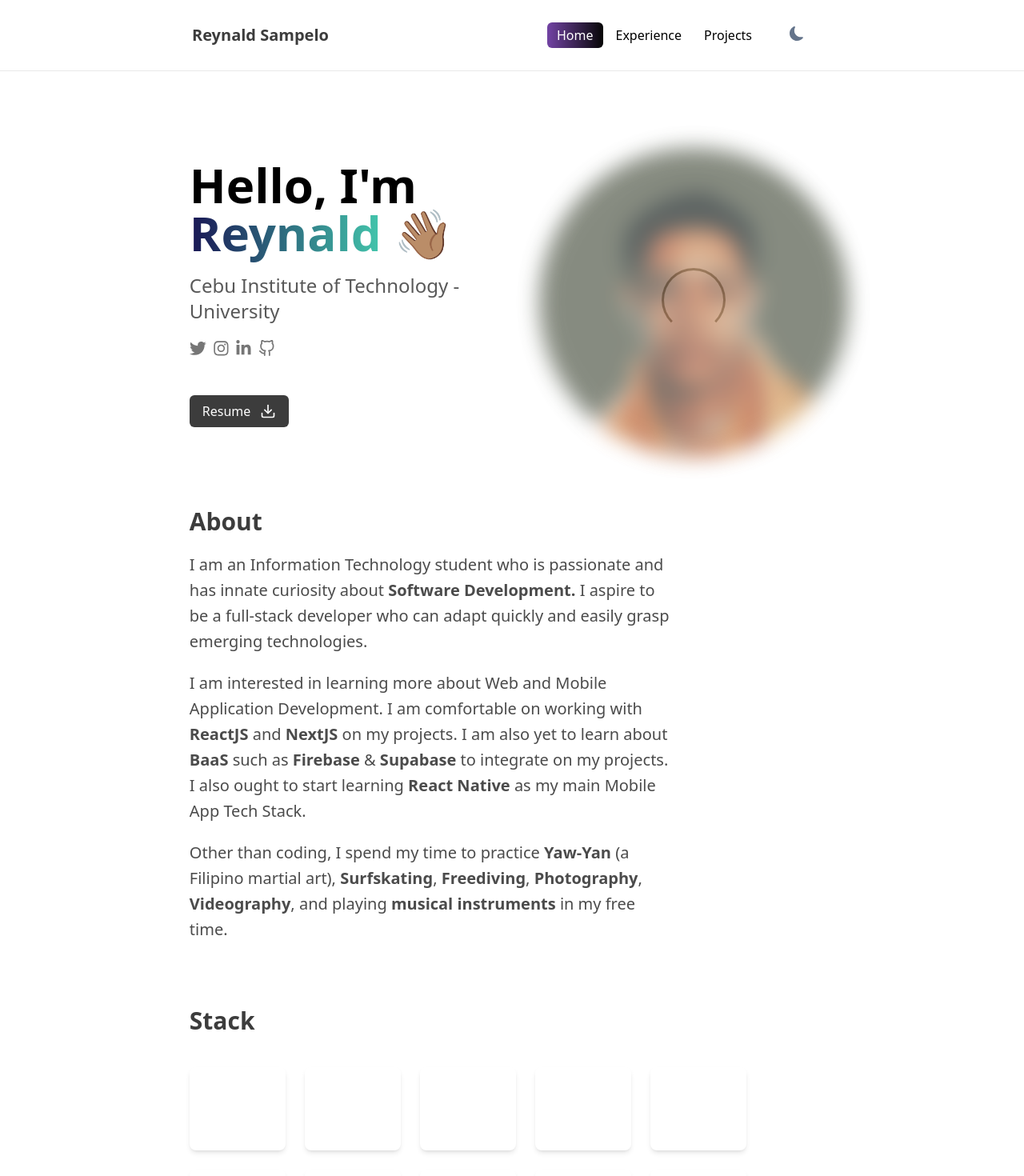
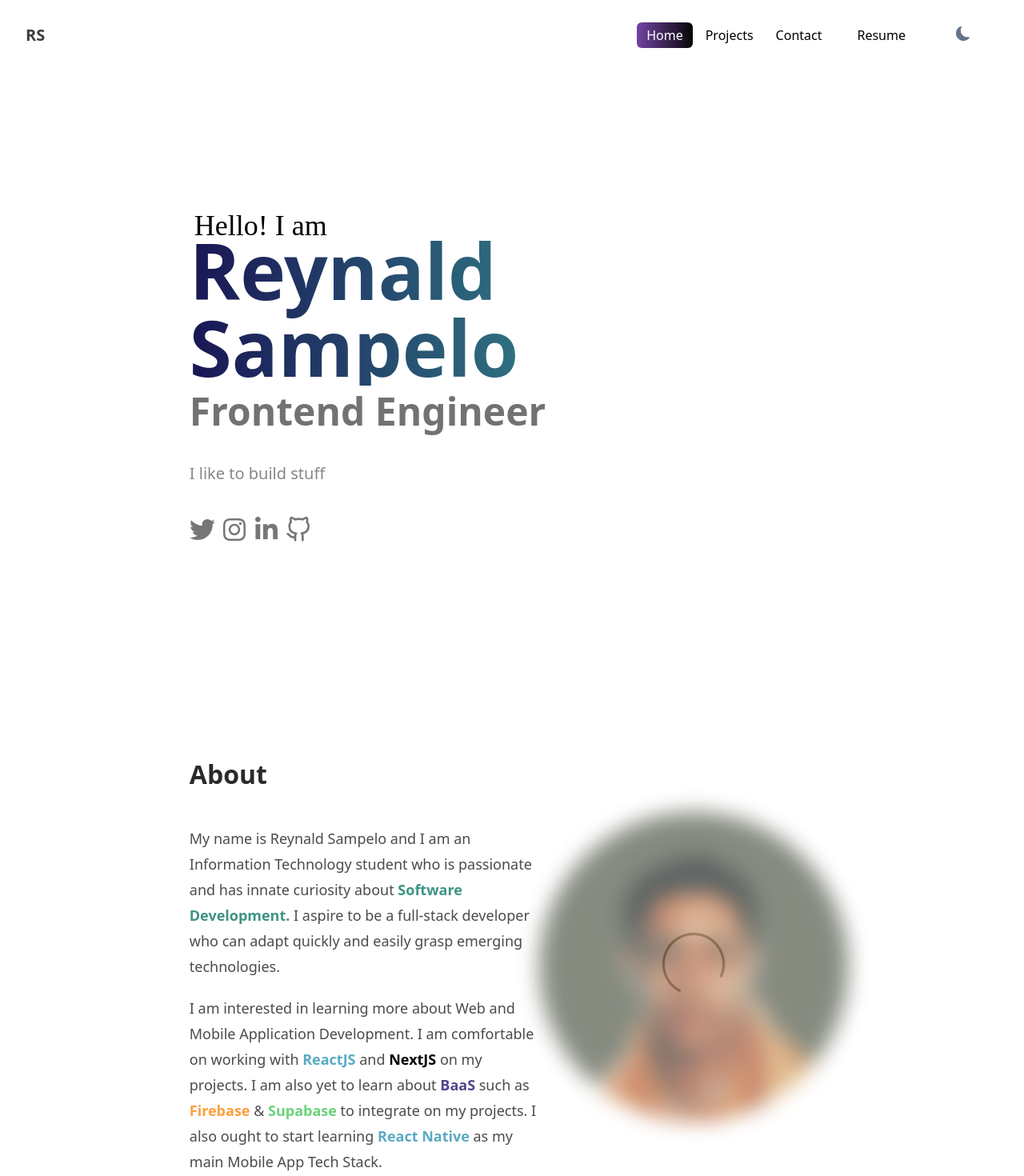
Before and after one commit to sempitrnal/portfolio, a Next.js app: page / in a window 1280 px wide. Shown: the top 1470 px of the page at 80% size. Built offline with nearby package versions, Linux system fonts and the light colour scheme.

Commit message:
updated layout

```diff
--- a/components/Nav.js
+++ b/components/Nav.js
@@ -9,9 +9,9 @@ import { MdClose } from "react-icons/md";
 export default function Nav() {
 	const nav = [
 		{ label: "Home", path: "/" },
-		{ label: "Experience", path: "/experience" },
+		// { label: "Experience", path: "/experience" },
 		{ label: "Projects", path: "/projects" },
-		// { label: "Contact", path: "/contact" },
+		{ label: "Contact", path: "/contact" },
 	];
 	const scaleUp = {
 		initial: {
@@ -26,6 +26,9 @@ export default function Nav() {
 	const router = useRouter();
 	const [navOpen, setNavOpen] = useState(false);
 	const [innerWidth, setInnerWidth] = useState();
+	const [scrollY, setScrollY] = useState();
+	const [hideNav, setHide] = useState();
+	// eslint-disable-next-line react-hooks/exhaustive-deps
 	useEffect(() => {
 		const hello = () => {
 			setInnerWidth(window.innerWidth);
@@ -34,19 +37,41 @@ export default function Nav() {
 		if (window.innerWidth > 767) {
 			setNavOpen(false);
 		}
+		const asd = () => {
+			if (window.scrollY > 1) {
+				document.querySelector("nav").classList.add("shadow-lg");
+				document.querySelector("nav").classList.remove("py-7");
+				document.querySelector("nav").classList.add("py-5");
+				if (window.scrollY > scrollY && innerWidth > 767) {
+					setHide(true);
+				} else {
+					setHide(false);
+				}
+			} else {
+				document.querySelector("nav").classList.remove("shadow-lg");
+				document.querySelector("nav").classList.add("py-7");
+				document.querySelector("nav").classList.remove("py-4");
+			}
+			setScrollY(window.scrollY);
+		};
+		window.addEventListener("scroll", asd);
 		return () => window.removeEventListener("resize", hello);
 	});
 	return (
-		<nav className="z-50 sticky top-0 transition duration-500 px-[2rem] md:px-[5rem] lg:px-[10rem] xl:px-[15rem] 2xl:px-[20rem]  bg-white py-7 border-b border-[#e9e9e9] flex items-center justify-between dark:bg-[#111] dark:border-[#1f2020]">
+		<nav
+			className={`z-50 fixed left-0 ${
+				hideNav ? "-translate-y-[100px]" : ""
+			} right-0  transition-all duration-500 px-[2rem] bg-white py-7 flex items-center justify-between dark:bg-[#111] dark:border-[#1f2020]`}
+		>
 			<Link href={"/"}>
 				<p className="text-xl font-semibold text-[#3c3c3c] transition duration-500 cursor-pointer dark:text-white sm:block">
-					Reynald Sampelo
+					RS
 				</p>
 			</Link>
 
 			<div className="flex">
 				<div
-					className={`fixed overflow-hidden md:overflow-visible transition-[bottom] duration-500 left-0 right-0 flex flex-col items-center  shadow-lg bg-[#ffffff] md:gap-1 md:flex-row top-[0px] mt-20 md:static leading-[5rem] md:leading-none md:shadow-none md:mt-0  ${
+					className={`fixed overflow-hidden md:overflow-visible transition-[bottom] duration-500 left-0 right-0 flex flex-col items-center  shadow-lg bg-[#ffffff] md:gap-1 md:flex-row top-[-10px] mt-20 md:static leading-[5rem] md:leading-none md:shadow-none md:mt-0  ${
 						navOpen ? "bottom-[0%]" : "bottom-[100%]"
 					} dark:bg-[#111] md:bg-transparent md:dark:bg-transparent`}
 				>
@@ -70,7 +95,7 @@ export default function Nav() {
 									</p>
 									{router.route === e.path && (
 										<motion.div
-											layoutId="bg"
+											layoutId={"bg"}
 											className="hidden md:block w-full h-full absolute top-0 rounded-md bg-gradient-to-r from-[#7243a4]  to-[#060606] dark:from-slate-300 dark:to-slate-100 z-[-5] "
 										></motion.div>
 									)}
@@ -78,6 +103,18 @@ export default function Nav() {
 							</Link>
 						);
 					})}
+					<a
+						onClick={() => setNavOpen(false)}
+						className={`flex items-center justify-start gap-3 px-4 py-2 mx-3 transition-all duration-500 ease-in-out rounded-md ${
+							innerWidth > 767
+								? " shadow-[0px_0px_0px_1px_#333] hover:shadow-[3px_3px_10px_0px_#33333318]"
+								: "hover:opacity-80"
+						}  dark:border-white dark:text-white w-max  dark:shadow-[0px_0px_0px_1px_#d0d0d0] dark:hover:shadow-[0px_0px_0px_2px_#d0d0d0] `}
+						href="/reynaldsampelo_resume.pdf"
+						target={"_blank"}
+					>
+						Resume
+					</a>
 				</div>
 				<div className="mx-4 md:mx-8 md:block md:translate-y-[2px]">
 					<DarkMode />
--- a/components/SocialLinks.js
+++ b/components/SocialLinks.js
@@ -34,7 +34,7 @@ export default function SocialLinks() {
 						target="_blank"
 						key={e.name}
 						href={e.link}
-						className={`${e.color} text-[#3d3d3d] dark:text-white text-[1.3rem] saturate-0 hover:opacity-100 transition duration-500 opacity-70 `}
+						className={`${e.color} text-[#3d3d3d] dark:text-white text-[2rem] saturate-0 hover:opacity-100 transition duration-500 opacity-70 `}
 						rel="noreferrer"
 					>
 						{e.icon}
--- a/components/StackCard.js
+++ b/components/StackCard.js
@@ -4,10 +4,8 @@ import React, { useState } from "react";
 const StackCard = ({ e }) => {
 	const [isLoading, setIsLoading] = useState(true);
 	return (
-		<div className="relative flex items-center justify-center p-5 bg-white rounded-lg shadow-md md:p-5 dark:shadow-none">
-			<div
-				className={`h-[3rem] w-[4.8rem] md:h-[4rem] md:w-[5rem] 2xl:w-[10rem] relative rounded-lg overflow-hidden`}
-			>
+		<div className="relative flex items-center justify-center px-5 py-2 bg-white rounded-lg shadow-md dark:shadow-none">
+			<div className={`h-[3rem] w-[5rem] relative rounded-lg overflow-hidden`}>
 				<Image
 					className={`ease-in-out duration-[1s] ${
 						isLoading ? "opacity-0" : "opacity-100"
--- a/pages/index.js
+++ b/pages/index.js
@@ -43,7 +43,7 @@ export default function Home() {
 	return (
 		<motion.div className="min-h-screen ease-in-out dark:text-white page">
 			<Head>
-				<title>Reynald Sampelo</title>
+				<title>Reynald Sampelo - Frontend Engineer </title>
 				<meta
 					name="description"
 					content="	An Information Technology student who is passionate and has innate
@@ -90,7 +90,7 @@ export default function Home() {
 				className=""
 			>
 				<div className="flex flex-col items-center justify-between gap-10 lg:items-end lg:flex-row">
-					<div className="relative lg:hidden w-[15rem] h-[15rem] lg:w-[22rem] lg:h-[22rem]">
+					{/* <div className="relative lg:hidden w-[15rem] h-[15rem] lg:w-[22rem] lg:h-[22rem]">
 						<motion.div className="absolute  top-[50%] left-[50%] translate-x-[-50%] translate-y-[-50%]">
 							<ClipLoader
 								cssOverride={{ borderWidth: "3px" }}
@@ -115,35 +115,26 @@ export default function Home() {
 								onLoadingComplete={() => setLoading(false)}
 							/>
 						</div>
-					</div>
+					</div> */}
 
-					<div className="flex flex-col items-center text-center lg:items-start lg:text-start">
-						<h2 className="mb-5 text-6xl font-semibold text-black transition duration-500 dark:text-white">
-							Hello, I'm{" "}
-							<span className="text-transparent transition-all duration-1000 delay-1000 bg-gradient-to-r from-[#191654] to-[#43c6ac] dark:from-[#7069f4] dark:to-[#abedf3] bg-clip-text">
-								Reynald
+					<div className="flex flex-col items-start min-h-[60vh] mb-[10rem] justify-center lg:items-start lg:text-start">
+						<p className="text-2xl  md:text-4xl font-['Nanum_Pen_Script'] text-black transition duration-500 translate-x-1.5 translate-y-3 dark:text-white">
+							Hello! I am
+						</p>
+						<span className="text-transparent font-bold mb-2 transition-all duration-1000 text-7xl md:text-8xl bg-gradient-to-r from-[#191654] to-[#43c6ac] dark:from-[#7069f4] dark:to-[#abedf3] bg-clip-text ">
+							Reynald Sampelo
 						</span>{" "}
-							👋🏽
-						</h2>
-
-						<motion.h2 className="text-2xl duration-500  text-[#000000a7] dark:text-[#b0b0b0]  mb-5">
-							Cebu Institute of Technology - University
+						<motion.h2 className="text-3xl font-semibold md:text-5xl duration-500  text-[#0000008d] dark:text-[#ebebeb]  ">
+							Frontend Engineer
 						</motion.h2>
-						<div className="mb-7">
+						<p className="my-10 text-xl text-[#868686]">
+							I like to build stuff
+						</p>
+						<div className="">
 							<SocialLinks />
 						</div>
-						<a
-							className="flex mt-5  items-center justify-start bg-[#3c3c3c] w-max text-white rounded-md px-4 hover:opacity-90 transition-opacity duration-500 mb-5 py-2	 gap-3"
-							href="/Reynald_Sampelo_Resume.pdf"
-							download
-						>
-							Resume{" "}
-							<div className="text-xl">
-								<FiDownload />
 					</div>
-						</a>
-					</div>
-					<div className="hidden w-[15rem] h-[15rem]  lg:block relative lg:w-[22rem] lg:h-[22rem]">
+					{/* <div className="hidden w-[15rem] h-[15rem]  lg:block relative lg:w-[22rem] lg:h-[22rem]">
 						<motion.div className="absolute  top-[50%] left-[50%] translate-x-[-50%] translate-y-[-50%]">
 							<ClipLoader
 								cssOverride={{ borderWidth: "3px" }}
@@ -168,7 +159,7 @@ export default function Home() {
 								onLoadingComplete={() => setLoading(false)}
 							/>
 						</div>
-					</div>
+					</div> */}
 				</div>
 				{/* <div className="flex gap-1 text-xl font-semibold">
 					<Typewriter
@@ -183,24 +174,40 @@ export default function Home() {
 				</div> */}
 				<h2 className="header2">About</h2>
 
+				<div className="flex flex-col items-center justify-center gap-5 xl:items-start xl:flex-row">
+					<div className="flex flex-col w-full">
 						<motion.p className="paragraph">
-					I am an Information Technology student who is passionate and has
-					innate curiosity about{" "}
-					<span className="font-semibold"> Software Development. </span>I aspire
-					to be a full-stack developer who can adapt quickly and easily grasp
-					emerging technologies.
+							My name is Reynald Sampelo and I am an Information Technology
+							student who is passionate and has innate curiosity about{" "}
+							<span className="highlight text-[#3e9484] dark:text-[#78e2cf] ">
+								{" "}
+								Software Development.{" "}
+							</span>
+							I aspire to be a full-stack developer who can adapt quickly and
+							easily grasp emerging technologies.
 						</motion.p>
 						<p className="paragraph">
 							I am interested in learning more about Web and Mobile Application
 							Development. I am comfortable on working with{" "}
-					<span className="font-semibold">ReactJS</span> and{" "}
-					<span className="font-semibold">NextJS</span> on my projects. I am
-					also yet to learn about <span className="font-semibold">BaaS</span>{" "}
-					such as <span className="font-semibold">Firebase </span> &{" "}
-					<span className="font-semibold">Supabase</span> to integrate on my
-					projects. I also ought to start learning{" "}
-					<span className="font-semibold">React Native </span> as my main Mobile
-					App Tech Stack.
+							<span className="highlight text-[#5aaac2] dark:text-[#50d6ff]">
+								ReactJS
+							</span>{" "}
+							and{" "}
+							<span className="text-black highlight dark:text-white">
+								NextJS
+							</span>{" "}
+							on my projects. I am also yet to learn about{" "}
+							<span className="highlight dark:text-[rgb(198,190,255)] text-[#4e468b]">
+								BaaS
+							</span>{" "}
+							such as{" "}
+							<span className="highlight text-[#fca03e]">Firebase </span> &{" "}
+							<span className="highlight text-[#6ad279]">Supabase</span> to
+							integrate on my projects. I also ought to start learning{" "}
+							<span className="highlight text-[#5aaac2] dark:text-[#50d6ff]">
+								React Native{" "}
+							</span>{" "}
+							as my main Mobile App Tech Stack.
 						</p>
 						<p className="paragraph">
 							Other than coding, I spend my time to practice{" "}
@@ -209,9 +216,37 @@ export default function Home() {
 							<span className="font-semibold">Freediving</span>,{" "}
 							<span className="font-semibold">Photography</span>,{" "}
 							<span className="font-semibold">Videography</span>, and playing{" "}
-					<span className="font-semibold">musical instruments</span> in my free
-					time.
+							<span className="font-semibold">musical instruments</span> in my
+							free time.
 						</p>
+					</div>
+					<div className="relative ">
+						<motion.div className="absolute  top-[50%] left-[50%] translate-x-[-50%] translate-y-[-50%]">
+							<ClipLoader
+								cssOverride={{ borderWidth: "3px" }}
+								loading={isLoading}
+								color="#52594A"
+								size={80}
+							></ClipLoader>
+						</motion.div>
+						<div
+							className={`relative  overflow-hidden rounded-full   w-[22rem] h-[22rem] ease-in-out duration-[.5s] ${
+								isLoading
+									? "blur-md scale-110 opacity-70 "
+									: "blur-0 opacity-100 scale-100"
+							}`}
+						>
+							<Image
+								src={"/bo.webp"}
+								layout="fill"
+								objectFit="contain"
+								alt=""
+								className={``}
+								onLoadingComplete={() => setLoading(false)}
+							/>
+						</div>
+					</div>
+				</div>
 
 				<h2 className="header2">Stack</h2>
 				<div className="grid w-full grid-cols-3 gap-6 my-10 mb-24 md:flex md:flex-wrap">
@@ -223,13 +258,13 @@ export default function Home() {
 					<p className="text-[4.5rem] text-[#292929] dark:text-white">
 						next up
 					</p>
-					<Link href={"/experience"} scroll={false}>
+					<Link href={"/projects"} scroll={false}>
 						<motion.p
 							whileHover={{ x: 10 }}
 							transition={{ duration: 0.2 }}
 							className="flex gap-2 items-center text-[3rem] font-thin cursor-pointer"
 						>
-							Experience -{">"}
+							Projects -{">"}
 						</motion.p>
 					</Link>
 				</div>
--- a/styles/globals.css
+++ b/styles/globals.css
@@ -1,7 +1,7 @@
 @tailwind base;
 @tailwind components;
 @tailwind utilities;
-
+@import url("https://fonts.googleapis.com/css2?family=Nanum+Pen+Script&display=swap");
 @layer base {
 	body {
 		@apply dark:bg-[#111111] transition duration-500;
@@ -12,12 +12,15 @@
 	.page {
 		@apply min-h-screen;
 		@apply transition-[padding] duration-300;
-		@apply px-[1.8rem] md:px-[4.8rem] lg:px-[9.8rem] xl:px-[14.8rem] 2xl:px-[20rem] py-[7rem];
+		@apply px-[1.8rem] md:px-[4.8rem] lg:px-[9.8rem] xl:px-[14.8rem] 2xl:px-[20rem] pb-[10rem] pt-[10rem] md:pt-[14rem];
 	}
 	.paragraph {
-		@apply w-full duration-500 text-justify xl:text-start text-xl xl:w-[75%] leading-8  text-[#4b4b4b] dark:text-[#a1a1a1] mb-5;
+		@apply w-full duration-500 text-justify xl:text-start text-lg leading-8  text-[#4b4b4b] dark:text-[#a1a1a1] mb-5;
 	}
 	.header2 {
-		@apply mt-20 mb-5 text-3xl font-semibold duration-500 dark:text-[#bdbdbd] text-[#3c3c3c];
+		@apply mt-20 mb-10 text-[2rem] font-semibold duration-500 dark:text-[#e2e2e2] text-[#2a2a2a];
+	}
+	.highlight {
+		@apply font-bold duration-500;
 	}
 }
```
Also changed, not shown: pages/experience.js (+13 -0 lines), pages/projects.js (+13 -0 lines), 2 other files (tests, documents, lock files or other folders). Lines whose indentation alone changed are shown as unchanged.
